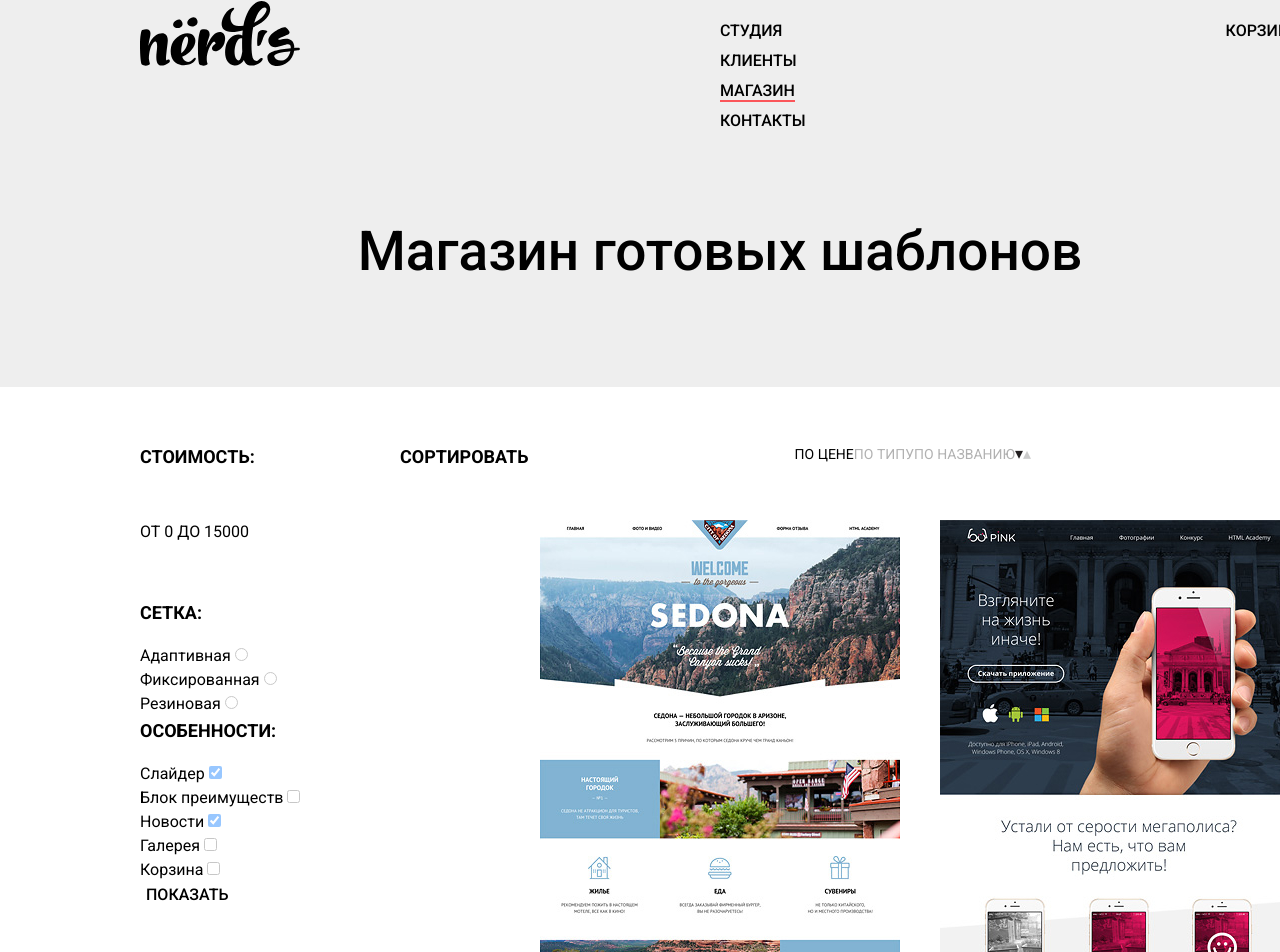
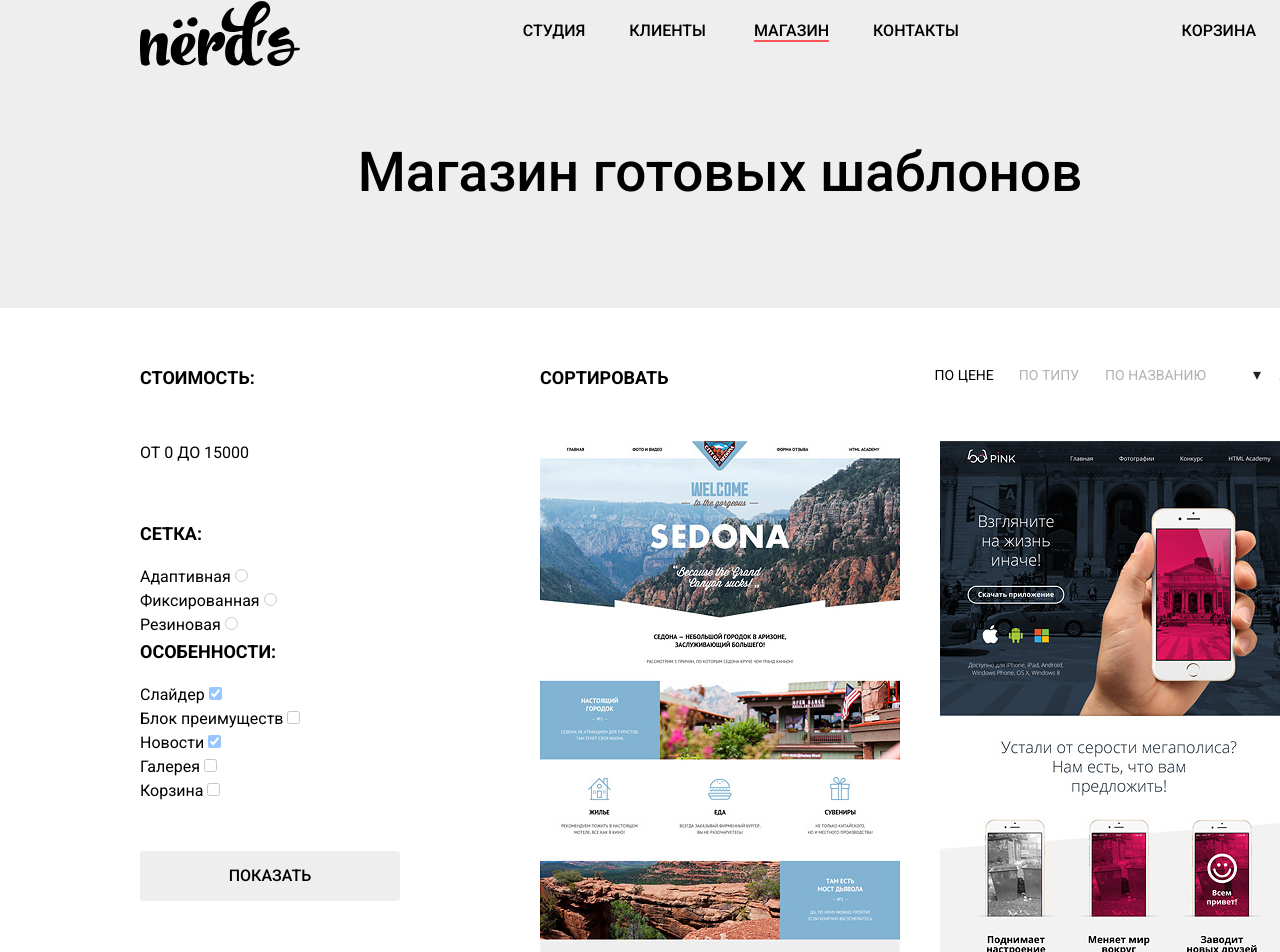
Before and after one commit to AlexSubbot/1484225-nerds-28, a plain HTML site: page inner.html in a window 1280 px wide. Shown: the top 952 px of the page. Drawn offline with Linux system fonts and the light colour scheme.

Commit message:
сетки

```diff
--- a/css/style.css
+++ b/css/style.css
@@ -153,11 +153,22 @@ a {
   justify-content: space-between;
 }
 .site-navigation {
+  display: flex;
+  flex-direction: row;
   background-color: inherit;
   font-weight: 500;
   line-height: 30px;
   text-transform: uppercase;
   list-style: none;
+}
+.site-navigation li {
+  margin-right: 44px;
+}
+.site-navigation li:nth-child(2) {
+  margin-right: 48px;
+}
+.site-navigation li:nth-child(4) {
+  margin-right: 0px;
 }
 .site-navigation a:hover {
   color: var(--red-light);
@@ -371,8 +382,16 @@ footer h2 {
  .filter {
   opacity: 0.4;
  }
+ .options .white-button {
+   background-color: var(--white);
+   width: 260px;
+   height: 50px;
+   margin-top: 48px;
+   font-size: 16px;
+   line-height: 18px;
+ }
 
- .filter:hover{
+.filter:hover{
    opacity: 1;
  }
 .filter:disabled {
@@ -395,11 +414,24 @@ footer h2 {
 .sorting-form {
   display: flex;
   flex-direction: row;
+
 }
 .sorting-form li:first-child {
   margin-right: 266px;
+  margin-left: 140px;
 }
-
+.sorting-form li:nth-child(2){
+  margin-right: 25px;
+}
+.sorting-form li:nth-child(3){
+  margin-right: 26px;
+}
+.sorting-form li:nth-child(4){
+  margin-right: 47px;
+}
+.sorting-form li:nth-child(5){
+  margin-right: 18px;
+}
 .up-dawn-dir {
   opacity: 0.2;
 }
--- a/inner.html
+++ b/inner.html
@@ -86,8 +86,8 @@
                 </label>
               </li>
             </ul>
+            <button class="button white-button" type="submit"><span>показать</span></button>
           </section>
-          <button class="button white-button" type="submit"><span>показать</span></button>
         </form>
         <div class="wrap">
           <section>
```
